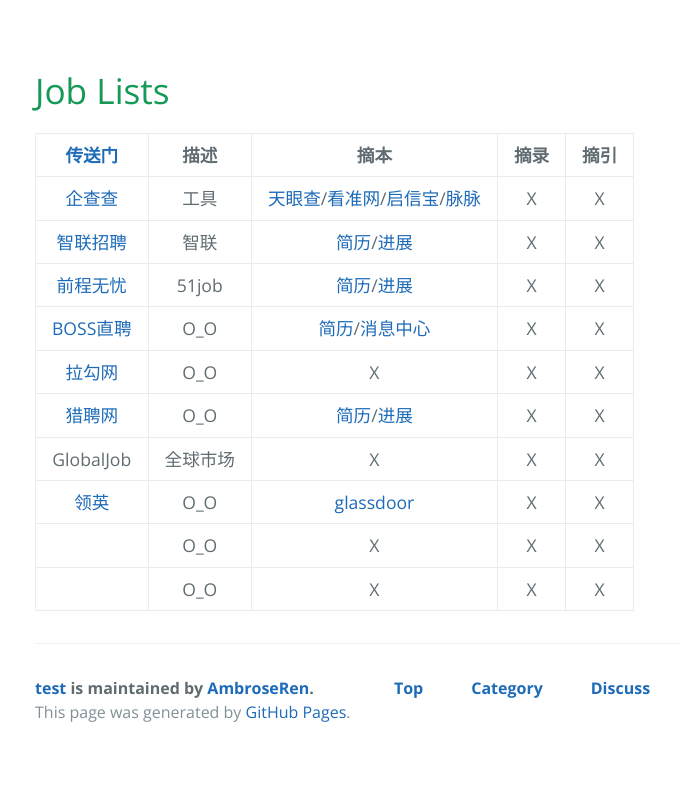
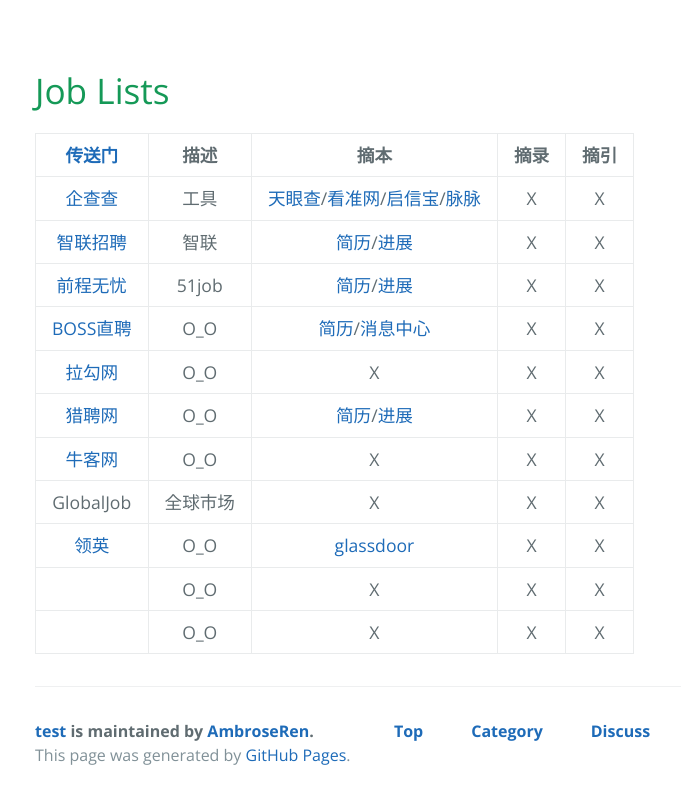
Before and after one commit to AmbroseRen/test, a Jekyll site: the page built from Library/job.md, in a window 1280 px wide. Shown: the top 804 px of the page, without its empty margins (81-762 px from the left). Built offline with Jekyll 4.4.1, drawn with Linux system fonts in a browser that asks for light colours; our own code applies the rules of GitHub Pages for plain Markdown files; the repository's description, which GitHub fills in, is left out.

Commit message:
Update job.md

```diff
--- a/Library/job.md
+++ b/Library/job.md
@@ -12,6 +12,7 @@
 | [BOSS直聘](https://www.zhipin.com/) | O_O | [简历](https://www.zhipin.com/web/geek/resume)/[消息中心](https://www.zhipin.com/web/geek/chat) | X | X |
 | [拉勾网](https://www.lagou.com/) | O_O | X | X | X |
 | [猎聘网](https://c.liepin.com/) | O_O | [简历](https://c.liepin.com/resume/getdefaultresume/)/[进展](https://c.liepin.com/apply/applylist/) | X | X |
+| [牛客网](https://www.nowcoder.com/jobs/recommend/campus) | O_O | X | X | X |
 | GlobalJob | 全球市场 | X | X | X |
 | [领英](https://www.linkedin.com/) | O_O | [glassdoor](https://www.glassdoor.com/) | X | X |
 | []() | O_O | X | X | X |
```
